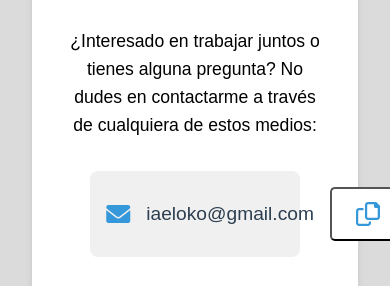
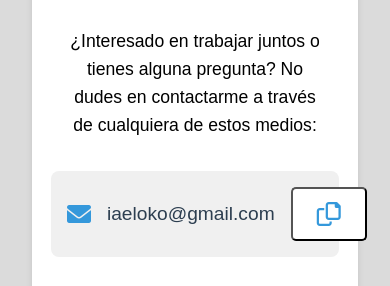
Before and after one commit to iaeloko/iaeloko.github.io, a plain HTML site: page index.html in a window 390 px wide. Shown: the part 8082-8368 px from the top of the page. Drawn offline with nearby package versions, Linux system fonts and the light colour scheme.

Commit message:
experimento

```diff
--- a/styles.css
+++ b/styles.css
@@ -465,7 +465,8 @@ footer p{
         min-width: 100%;
     }
     .email-container {
-     max-width: 80%;
+
+     max-width: 110%;
     }
 
 }
```
